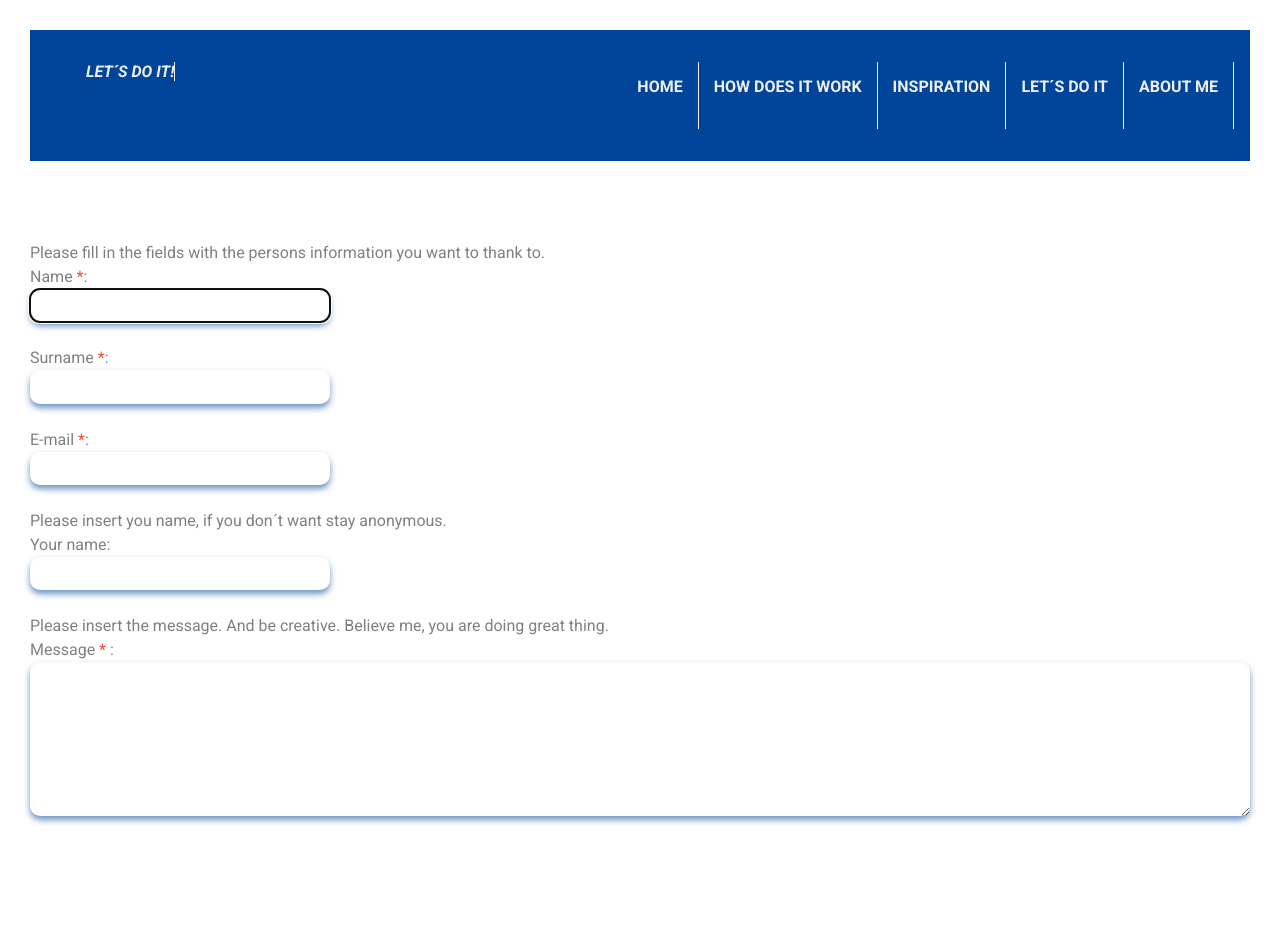
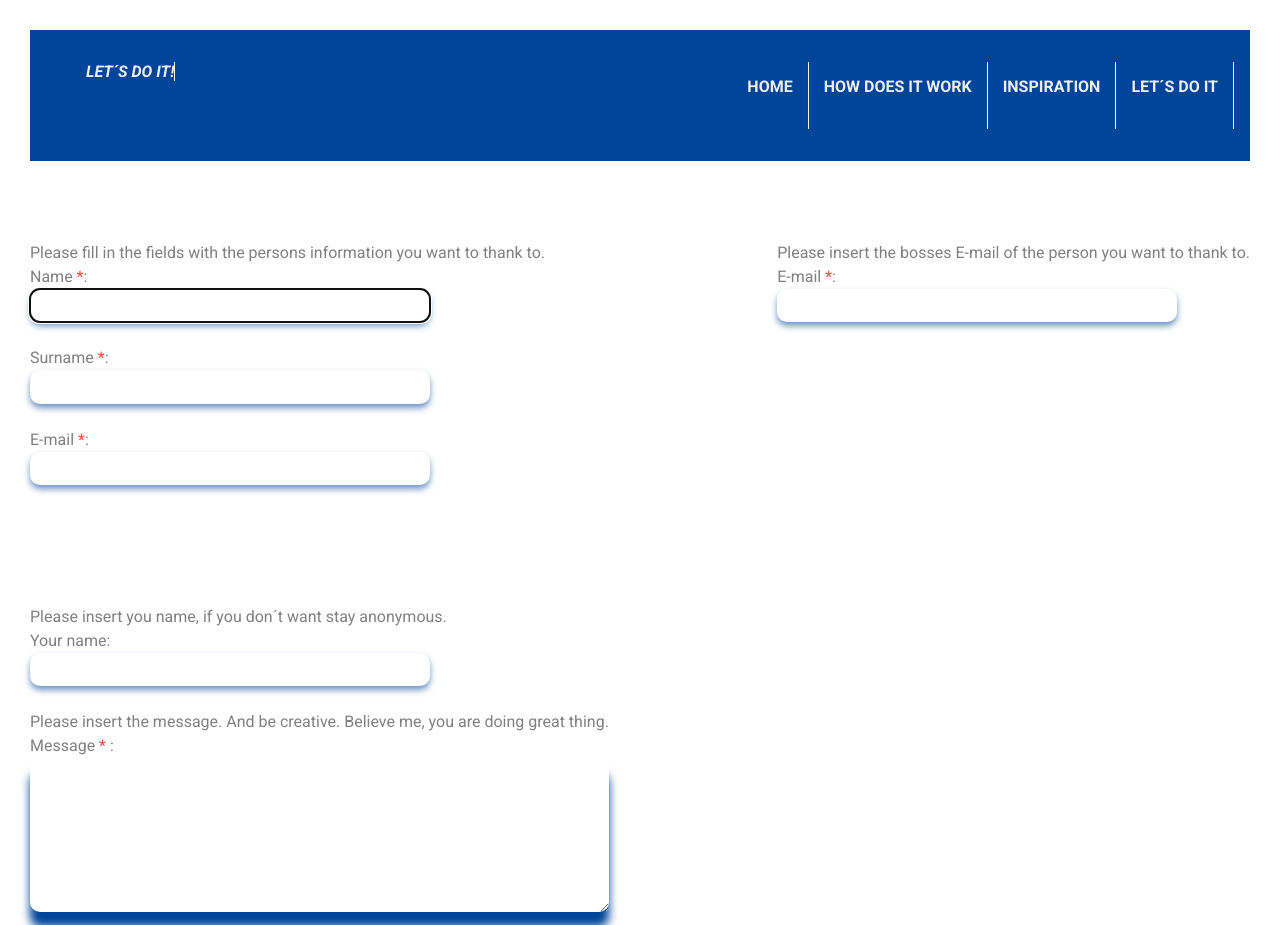
Before and after one commit to KristynaJerabk/PROJEKT_Zaver, an Eleventy site: page lets-do-it.html in a window 1280 px wide. Shown: the top 925 px of the page. Built offline with nearby package versions, Linux system fonts and the light colour scheme; Eleventy itself is replaced by a stand-in of ours; files that its build step writes are made by us from their sources.

Commit message:
WIP:index and form changes

```diff
--- a/_includes/tmplt_main.njk
+++ b/_includes/tmplt_main.njk
@@ -40,7 +40,6 @@
                     <li class="menu__item"><a href="/how-does-it-work/" class="menu__link">How does it work</a></li>
                     <li class="menu__item"><a href="/inspiration/" class="menu__link">Inspiration</a></li>
                     <li class="menu__item"><a href="/lets-do-it/" class="menu__link">Let´s do it</a></li>
-                    <li class="menu__item"><a href="#" class="menu__link">About me</a></li>
                 </ul>
             </div>
         </nav>
--- a/css/style.css
+++ b/css/style.css
@@ -3,7 +3,7 @@ html { box-sizing: border-box; }
 *, ::before, ::after { box-sizing: inherit; }
 
 :root {
-	--blue: rgb(0, 69, 153);
+	--blue: #004599;
 	--blue-light:rgba(0, 69, 153, 0.575);
 	--red: rgb(255, 68, 56);
 	--white: #FFFFFF;
@@ -111,6 +111,21 @@ main {
 	.menu__link:hover {
 		border-bottom: 2px solid var(--blue);
 	}
+}
+/*
+ **************************************
+	HOME
+ **************************************
+*/
+.image__background {
+	max-height: 650px;
+	max-width: 650px;
+}
+.home {
+	display: flex;
+	flex-direction: column;
+	justify-content: center;
+	align-items: center;
 }
 
 /*
@@ -245,20 +260,33 @@ main {
 .inputs {
 	display: flex;
 	flex-direction: column;
+}
+.part {
+	display: flex;
+	flex-direction: column;
+	margin-bottom: 6em;
+	line-height: 1.5em;
 	color: grey;
-	line-height: 1.5em;
 }
+
 .input__form {
 	border: none;
 	box-shadow: 0px 4px 6px var(--blue-light);
 	border-radius: 10px;
 	height: 2.5em;
+	font-family: 'Roboto'
+
+}
+
+.inpu__form:focus {
+	color: grey;
 
 }
 .textarea__form {
 	border: none;
-	box-shadow: 0px 4px 6px var(--blue-light);
+	box-shadow: 0px 15px 10px var(--blue);
 	border-radius: 10px;
+	font-family: 'Roboto'
 
 }
 .asterix {
@@ -272,6 +300,17 @@ main {
 }
 
 @media (min-width: 800px) {
+
+	.inputs {
+		display: flex;
+		flex-direction: row;
+		flex-wrap: wrap;
+		justify-content: space-between;
+	}
+	.part {
+		justify-content: flex-start;
+	}
+
 	.buttons {
 		flex-direction: row;
 		justify-content: center;
@@ -280,7 +319,7 @@ main {
 		margin-top: 10%;
 	}
 	.input__form {
-		width: 300px;
+		width: 400px;
 	}
 
 }
--- a/lets-do-it.html
+++ b/lets-do-it.html
@@ -4,10 +4,10 @@ title: Let´s do it!
 ---
 <script src="https://smtpjs.com/v3/smtp.js"></script>
 
-    <form method="GET">
+    <form action="https://mailthis.to/jerabkova.tyna@gmail.com" method="POST">
         <div class="form">
             <div class="inputs">
-                <div class=""></div>
+                <div class="part person">
                     <label for="Name">Please fill in the fields with the persons information you want to thank to. <br>
                     Name <span class="asterix">*</span>:</label>
                     <input class="input__form" type="text" name="Name" id="Name" autofocus required><br>
@@ -15,6 +15,13 @@ title: Let´s do it!
                     <input class="input__form" type="text" name="Surname" id="Surname"><br>
                     <label for="E-mail">E-mail <span class="asterix">*</span>: </label>
                     <input class="input__form" type="email" name="E-mail" id="E-mail" required><br>
+                </div>
+                <div class="part boss">
+                    <label for="E-mailBoss">Please insert the bosses E-mail of the person you want to thank to.<br>
+                        E-mail <span class="asterix">*</span>: </label>
+                        <input class="input__form" type="text" name="E-mail" id="E-mailBoss"><br>
+                </div>
+                <div class="part nameAndMessage">
                     <label for="YourName">Please insert you name, if you don´t want stay anonymous.<br>
                     Your name: </label>
                     <input class="input__form" type="text" name="Your name" id="YourName"><br>
@@ -22,9 +29,16 @@ title: Let´s do it!
                     Message <span class="asterix">*</span> :</label>
                     <textarea class="textarea__form" name="Message" id="" cols="30" rows="10" id="Message" required></textarea>
                 </div>
+            </div>
             <div class="buttons">
                 <input class="button__primary" type="submit" value="Send it!"  id="SendIt">
                 <input class="button__primary reset"type="reset" value="Start over" id="StartOver">
             </div>
         </div>
     </form>
+
+    <!-- <form action="https://mailthis.to/jerabkova.tyna@gmail.com" method="POST">
+        <input type="text" name="name" placeholder="Your name">
+        <input type="email" name="_replyto" placeholder="Your email">
+        <input type="submit" value="Send Email">
+    </form> -->
```
Also changed, not shown: aboutme.html (deleted, +0 -4 lines), index.html (+3 -2 lines), images/background.svg. Lines whose indentation alone changed are shown as unchanged.
